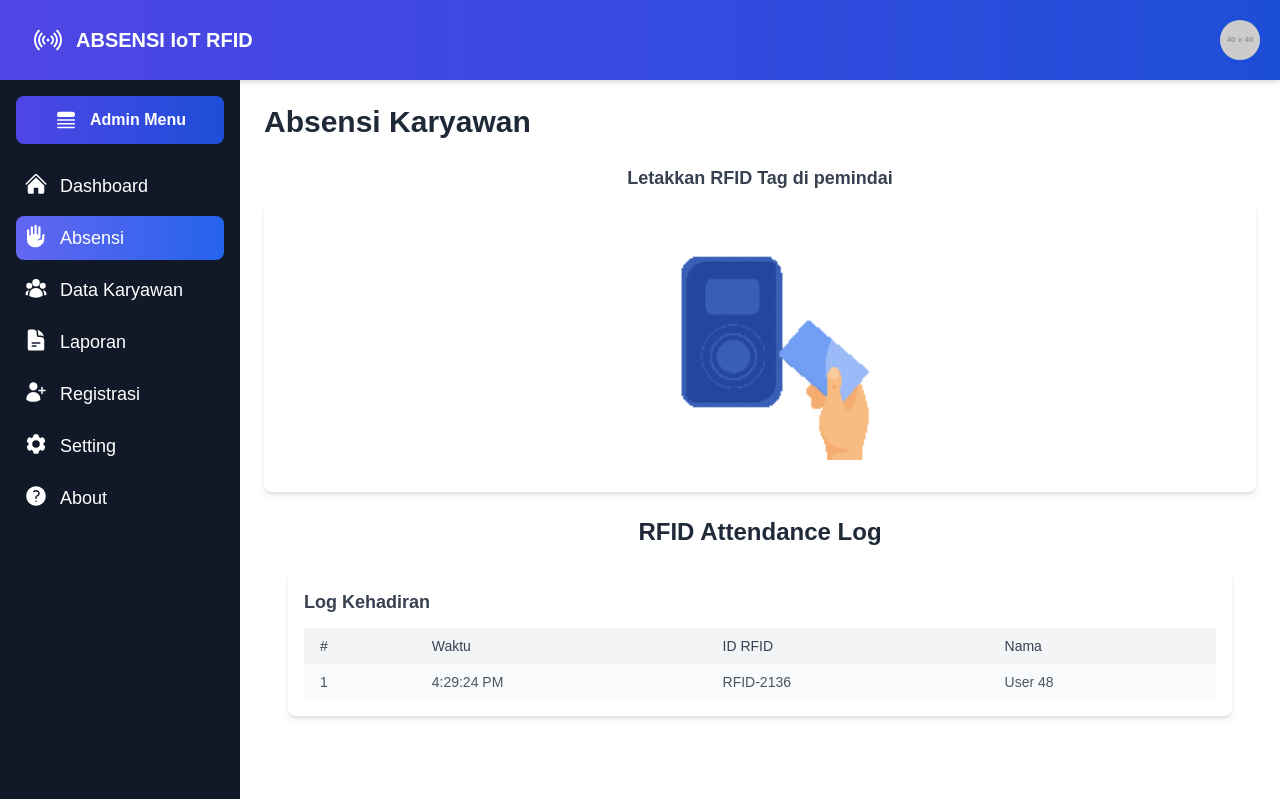
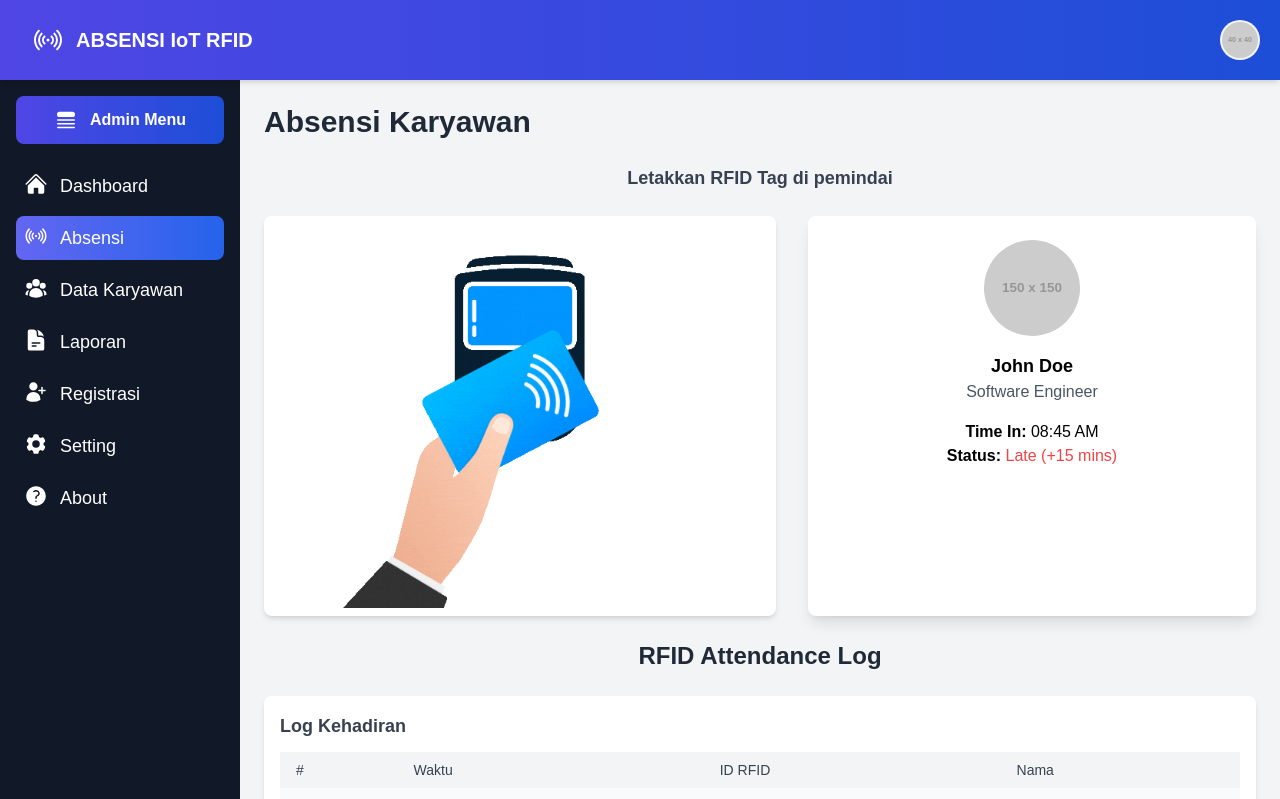
Before and after one commit to wasep12/absensi-rfid, a React (Vite) app: page /absensi in a window 1280 px wide. Shown: the top 799 px of the page. Built offline with nearby package versions, Linux system fonts and the light colour scheme.

Commit message:
edit page absensi and component header

```diff
--- a/src/components/Header.jsx
+++ b/src/components/Header.jsx
@@ -1,15 +1,43 @@
-import React, { useState } from "react";
+import React, { useState, useRef, useEffect } from "react";
 import { Link } from "react-router-dom";
 
 const Header = () => {
   const [isDropdownOpen, setIsDropdownOpen] = useState(false);
 
+  // Referensi untuk tombol dan dropdown
+  const dropdownRef = useRef(null);
+  const buttonRef = useRef(null);
+
   const toggleDropdown = () => {
     setIsDropdownOpen(!isDropdownOpen);
   };
+
+  // Menambahkan event listener untuk klik di luar dropdown
+  useEffect(() => {
+    const handleClickOutside = (event) => {
+      // Jika klik di luar dropdown atau tombol, tutup dropdown
+      if (
+        dropdownRef.current &&
+        !dropdownRef.current.contains(event.target) &&
+        buttonRef.current &&
+        !buttonRef.current.contains(event.target)
+      ) {
+        setIsDropdownOpen(false);
+      }
+    };
+
+    // Menambahkan event listener klik saat komponen dipasang
+    document.addEventListener("click", handleClickOutside);
+
+    // Membersihkan event listener saat komponen dibersihkan
+    return () => {
+      document.removeEventListener("click", handleClickOutside);
+    };
+  }, []); // Kosongkan dependensi untuk hanya dijalankan sekali
+
   return (
     <header className="bg-gradient-to-r from-indigo-600 to-blue-700 text-white p-5 shadow-md sticky top-0 z-50">
-      <div className="max-w-8xl  flex justify-between items-center">
+      <div className="max-w-8xl flex justify-between items-center">
         <div className="icond ml-3 md:block">
           <svg
             xmlns="http://www.w3.org/2000/svg"
@@ -28,26 +56,29 @@ const Header = () => {
         <h1 className="text-xl font-semibold hidden ml-3 md:block">
           <Link to="/">ABSENSI IoT RFID</Link>
         </h1>
+
         {/* Navigasi Profil dan Menu */}
         <nav className="flex items-center space-x-4 ml-auto">
-          {" "}
-          {/* Tambahkan ml-auto */}
           {/* Profile Icon for Desktop */}
           <div className="relative">
             <button
+              ref={buttonRef}
               className="flex items-center space-x-2"
               onClick={toggleDropdown}
             >
               <img
                 src="https://via.placeholder.com/40" // Gambar profil (ganti dengan URL gambar yang sesuai)
                 alt="Profile"
-                className="w-10 h-10 rounded-full"
+                className="w-10 h-10 rounded-full border-2 bg-gray-100 border-transparent bg-clip-border"
               />
             </button>
 
             {/* Dropdown Menu untuk Profil */}
             {isDropdownOpen && (
-              <div className="absolute right-0 mt-2 w-48 bg-white text-gray-800 rounded-lg shadow-lg z-50">
+              <div
+                ref={dropdownRef}
+                className="absolute right-0 mt-2 w-48 bg-white text-gray-800 rounded-lg shadow-lg z-50"
+              >
                 <ul>
                   <li>
                     <Link
--- a/src/components/Sidebar.jsx
+++ b/src/components/Sidebar.jsx
@@ -38,7 +38,7 @@ const Sidebar = () => {
                 `flex p-2 rounded-lg text-lg transition-colors duration-300 ease-in-out ${
                   isActive
                     ? "bg-gradient-to-r from-indigo-500 to-blue-600"
-                    : "hover:bg-gradient-to-r hover:from-indigo-500 hover:to-blue-600"
+                    : "hover:bg-gradient-to-r hover:bg-gray-600"
                 }`
               }
             >
@@ -61,7 +61,7 @@ const Sidebar = () => {
                 `flex p-2 rounded-lg text-lg transition-colors duration-300 ease-in-out ${
                   isActive
                     ? "bg-gradient-to-r from-indigo-500 to-blue-600"
-                    : "hover:bg-gradient-to-r hover:from-indigo-500 hover:to-blue-600"
+                    : "hover:bg-gradient-to-r hover:bg-gray-600"
                 }`
               }
             >
@@ -71,7 +71,11 @@ const Sidebar = () => {
                 fill="currentColor"
                 className="size-6 mr-3"
               >
-                <path d="M10.5 1.875a1.125 1.125 0 0 1 2.25 0v8.219c.517.162 1.02.382 1.5.659V3.375a1.125 1.125 0 0 1 2.25 0v10.937a4.505 4.505 0 0 0-3.25 2.373 8.963 8.963 0 0 1 4-.935A.75.75 0 0 0 18 15v-2.266a3.368 3.368 0 0 1 .988-2.37 1.125 1.125 0 0 1 1.591 1.59 1.118 1.118 0 0 0-.329.79v3.006h-.005a6 6 0 0 1-1.752 4.007l-1.736 1.736a6 6 0 0 1-4.242 1.757H10.5a7.5 7.5 0 0 1-7.5-7.5V6.375a1.125 1.125 0 0 1 2.25 0v5.519c.46-.452.965-.832 1.5-1.141V3.375a1.125 1.125 0 0 1 2.25 0v6.526c.495-.1.997-.151 1.5-.151V1.875Z" />
+                <path
+                  fillRule="evenodd"
+                  d="M5.636 4.575a.75.75 0 0 1 0 1.061 9 9 0 0 0 0 12.728.75.75 0 1 1-1.06 1.06c-4.101-4.1-4.101-10.748 0-14.849a.75.75 0 0 1 1.06 0Zm12.728 0a.75.75 0 0 1 1.06 0c4.101 4.1 4.101 10.75 0 14.85a.75.75 0 1 1-1.06-1.061 9 9 0 0 0 0-12.728.75.75 0 0 1 0-1.06ZM7.757 6.697a.75.75 0 0 1 0 1.06 6 6 0 0 0 0 8.486.75.75 0 0 1-1.06 1.06 7.5 7.5 0 0 1 0-10.606.75.75 0 0 1 1.06 0Zm8.486 0a.75.75 0 0 1 1.06 0 7.5 7.5 0 0 1 0 10.606.75.75 0 0 1-1.06-1.06 6 6 0 0 0 0-8.486.75.75 0 0 1 0-1.06ZM9.879 8.818a.75.75 0 0 1 0 1.06 3 3 0 0 0 0 4.243.75.75 0 1 1-1.061 1.061 4.5 4.5 0 0 1 0-6.364.75.75 0 0 1 1.06 0Zm4.242 0a.75.75 0 0 1 1.061 0 4.5 4.5 0 0 1 0 6.364.75.75 0 0 1-1.06-1.06 3 3 0 0 0 0-4.243.75.75 0 0 1 0-1.061ZM10.875 12a1.125 1.125 0 1 1 2.25 0 1.125 1.125 0 0 1-2.25 0Z"
+                  clipRule="evenodd"
+                />
               </svg>
               Absensi
             </NavLink>
@@ -83,7 +87,7 @@ const Sidebar = () => {
                 `flex p-2 rounded-lg text-lg transition-colors duration-300 ease-in-out ${
                   isActive
                     ? "bg-gradient-to-r from-indigo-500 to-blue-600"
-                    : "hover:bg-gradient-to-r hover:from-indigo-500 hover:to-blue-600"
+                    : "hover:bg-gradient-to-r hover:bg-gray-600"
                 }`
               }
             >
@@ -110,7 +114,7 @@ const Sidebar = () => {
                 `flex p-2 rounded-lg text-lg transition-colors duration-300 ease-in-out ${
                   isActive
                     ? "bg-gradient-to-r from-indigo-500 to-blue-600"
-                    : "hover:bg-gradient-to-r hover:from-indigo-500 hover:to-blue-600"
+                    : "hover:bg-gradient-to-r hover:bg-gray-600"
                 }`
               }
             >
@@ -137,7 +141,7 @@ const Sidebar = () => {
                 `flex p-2 rounded-lg text-lg transition-colors duration-300 ease-in-out ${
                   isActive
                     ? "bg-gradient-to-r from-indigo-500 to-blue-600"
-                    : "hover:bg-gradient-to-r hover:from-indigo-500 hover:to-blue-600"
+                    : "hover:bg-gradient-to-r hover:bg-gray-600"
                 }`
               }
             >
@@ -159,7 +163,7 @@ const Sidebar = () => {
                 `flex p-2 rounded-lg text-lg transition-colors duration-300 ease-in-out ${
                   isActive
                     ? "bg-gradient-to-r from-indigo-500 to-blue-600"
-                    : "hover:bg-gradient-to-r hover:from-indigo-500 hover:to-blue-600"
+                    : "hover:bg-gradient-to-r hover:bg-gray-600"
                 }`
               }
             >
@@ -185,7 +189,7 @@ const Sidebar = () => {
                 `flex p-2 rounded-lg text-lg transition-colors duration-300 ease-in-out ${
                   isActive
                     ? "bg-gradient-to-r from-indigo-500 to-blue-600"
-                    : "hover:bg-gradient-to-r hover:from-indigo-500 hover:to-blue-600"
+                    : "hover:bg-gradient-to-r hover:bg-gray-600"
                 }`
               }
             >
--- a/src/pages/About.jsx
+++ b/src/pages/About.jsx
@@ -10,8 +10,10 @@ const About = () => {
       <div className="flex flex-1">
         {/* Sidebar */}
         <Sidebar />
-        <div className="flex-1 p-6 bg-white">
-          <h1 className="text-3xl font-semibold text-gray-800 mb-6">About</h1>
+        <div className="flex-1 p-6 bg-gray-100">
+          <h1 className="md:text-left text-center text-3xl font-semibold text-gray-800 mb-6">
+            About
+          </h1>
         </div>
       </div>
 
--- a/src/pages/Absensi.jsx
+++ b/src/pages/Absensi.jsx
@@ -43,6 +43,49 @@ const Absensi = () => {
     }
   };
 
+  const dummyData = {
+    1234567890: {
+      photo: "https://via.placeholder.com/150",
+      name: "John Doe",
+      position: "Software Engineer",
+      timeIn: "08:45 AM",
+      status: "Late",
+      timeDifference: 15, // in minutes
+    },
+    9876543210: {
+      photo: "https://via.placeholder.com/150",
+      name: "Jane Smith",
+      position: "HR Manager",
+      timeIn: "08:30 AM",
+      status: "Early",
+      timeDifference: 10, // in minutes
+    },
+    1122334455: {
+      photo: "https://via.placeholder.com/150",
+      name: "Michael Brown",
+      position: "System Analyst",
+      timeIn: "09:00 AM",
+      status: "Late",
+      timeDifference: 30, // in minutes
+    },
+  };
+
+  const [currentCard, setCurrentCard] = useState(null);
+
+  useEffect(() => {
+    const cardKeys = Object.keys(dummyData);
+
+    const interval = setInterval(() => {
+      // Simulate RFID scanning by picking a random card
+      const randomCardKey =
+        cardKeys[Math.floor(Math.random() * cardKeys.length)];
+      setCurrentCard(dummyData[randomCardKey]);
+    }, 3000); // Change card every 3 seconds
+
+    // Cleanup interval on component unmount
+    return () => clearInterval(interval);
+  }, []);
+
   return (
     <div className="flex flex-col min-h-screen bg-gray-100">
       {/* Header */}
@@ -51,25 +94,70 @@ const Absensi = () => {
         {/* Sidebar */}
         <Sidebar />
         {/* Main Content */}
-        <div className="flex-1 p-6 bg-white">
-          <h1 className="text-3xl font-semibold text-gray-800 mb-6">
+        <div className="flex-1 p-6 bg-gray-100">
+          <h1 className="md:text-left text-center text-3xl font-semibold text-gray-800 mb-6">
             Absensi Karyawan
           </h1>
           {/* Gambar RFID Card */}
-          <div className="text-center">
-            <h2 className="text-lg font-semibold text-gray-700 mb-3">
+          <div className="flex flex-col">
+            <h2 className="text-center text-lg font-semibold text-gray-700 mb-6">
               Letakkan RFID Tag di pemindai
             </h2>
-            <div className="bg-white shadow-md flex items-center justify-center rounded-lg p-4">
-              <img
-                src={tapCardGif}
-                alt="RFID Tag"
-                className="w-60 h-auto mb-4"
-              />
+            <div className="flex flex-col md:flex-row items-center justify-center gap-8">
+              {/* Gambar GIF */}
+              <div className="bg-white shadow-md rounded-lg p-4 flex-1 md:max-w-lg w-full h-[400px] flex items-center justify-center">
+                <img
+                  src={tapCardGif}
+                  alt="RFID Tag"
+                  className="w-full h-auto object-contain sm:w-80 sm:h-80 md:w-96 md:h-96 lg:w-128 lg:h-128"
+                />
+              </div>
+
+              {/* RFID Card Display */}
+              <div className="flex-1 md:max-w-md w-full h-[400px]">
+                {currentCard ? (
+                  <div className="bg-white rounded-lg shadow-lg p-6 h-full">
+                    <img
+                      src={currentCard.photo}
+                      alt={currentCard.name}
+                      className="w-24 h-24 rounded-full mx-auto mb-4"
+                    />
+                    <h2 className="text-lg font-semibold text-center">
+                      {currentCard.name}
+                    </h2>
+                    <p className="text-gray-600 text-center">
+                      {currentCard.position}
+                    </p>
+                    <div className="mt-4 text-center">
+                      <p>
+                        <strong>Time In:</strong> {currentCard.timeIn}
+                      </p>
+                      <p>
+                        <strong>Status:</strong>{" "}
+                        {currentCard.status === "Late" ? (
+                          <span className="text-red-500">
+                            {currentCard.status} (+{currentCard.timeDifference}{" "}
+                            mins)
+                          </span>
+                        ) : (
+                          <span className="text-green-500">
+                            {currentCard.status} (-{currentCard.timeDifference}{" "}
+                            mins)
+                          </span>
+                        )}
+                      </p>
+                    </div>
+                  </div>
+                ) : (
+                  <p className="text-gray-500 text-center mt-6">
+                    Waiting for card scan...
+                  </p>
+                )}
+              </div>
             </div>
           </div>
 
-          <div className="p-6 min-h-screen">
+          <div className="pt-6 min-h-screen">
             <div className="max-w-5xl mx-auto">
               {/* Header */}
               <h1 className="text-2xl font-bold mb-6 text-center text-gray-800">
--- a/src/pages/AdminDashboard.jsx
+++ b/src/pages/AdminDashboard.jsx
@@ -21,8 +21,8 @@ const AdminDashboard = () => {
         <Sidebar />
 
         {/* Main Content */}
-        <div className="flex-1 p-6 bg-white">
-          <h1 className="text-3xl font-semibold text-gray-800 mb-6">
+        <div className="flex-1 p-6 bg-gray-100">
+          <h1 className="md:text-left text-center text-3xl font-semibold text-gray-800 mb-6">
             Dashboard Absensi
           </h1>
 
--- a/src/pages/DataKaryawan.jsx
+++ b/src/pages/DataKaryawan.jsx
@@ -10,8 +10,8 @@ const DataKaryawan = () => {
       <div className="flex flex-1">
         {/* Sidebar */}
         <Sidebar />
-        <div className="flex-1 p-6 bg-white">
-          <h1 className="text-3xl font-semibold text-gray-800 mb-6">
+        <div className="flex-1 p-6 bg-gray-100">
+          <h1 className="md:text-left text-center text-3xl font-semibold text-gray-800 mb-6">
             Data Karyawan
           </h1>
         </div>
--- a/src/pages/EditProfile.jsx
+++ b/src/pages/EditProfile.jsx
@@ -10,8 +10,8 @@ const EditProfile = () => {
       <div className="flex flex-1">
         {/* Sidebar */}
         <Sidebar />
-        <div className="flex-1 p-6 bg-white">
-          <h1 className="text-3xl font-semibold text-gray-800 mb-6">
+        <div className="flex-1 p-6 bg-gray-100">
+          <h1 className="md:text-left text-center text-3xl font-semibold text-gray-800 mb-6">
             Edit Profile
           </h1>
         </div>
--- a/src/pages/Laporan.jsx
+++ b/src/pages/Laporan.jsx
@@ -10,8 +10,10 @@ const Laporan = () => {
       <div className="flex flex-1">
         {/* Sidebar */}
         <Sidebar />
-        <div className="flex-1 p-6 bg-white">
-          <h1 className="text-3xl font-semibold text-gray-800 mb-6">Laporan</h1>
+        <div className="flex-1 p-6 bg-gray-100">
+          <h1 className="md:text-left text-center text-3xl font-semibold text-gray-800 mb-6">
+            Laporan
+          </h1>
         </div>
       </div>
 
--- a/src/pages/Registrasi.jsx
+++ b/src/pages/Registrasi.jsx
@@ -10,8 +10,8 @@ const Registrasi = () => {
       <div className="flex flex-1">
         {/* Sidebar */}
         <Sidebar />
-        <div className="flex-1 p-6 bg-white">
-          <h1 className="text-3xl font-semibold text-gray-800 mb-6">
+        <div className="flex-1 p-6 bg-gray-100">
+          <h1 className="md:text-left text-center text-3xl font-semibold text-gray-800 mb-6">
             Registrasi
           </h1>
         </div>
--- a/src/pages/Setting.jsx
+++ b/src/pages/Setting.jsx
@@ -10,8 +10,10 @@ const Setting = () => {
       <div className="flex flex-1">
         {/* Sidebar */}
         <Sidebar />
-        <div className="flex-1 p-6 bg-white">
-          <h1 className="text-3xl font-semibold text-gray-800 mb-6">Setting</h1>
+        <div className="flex-1 p-6  bg-gray-100">
+          <h1 className="md:text-left text-center text-3xl font-semibold text-gray-800 mb-6">
+            Setting
+          </h1>
         </div>
       </div>
 
```
Also changed, not shown: src/assets/tap-card.gif.
